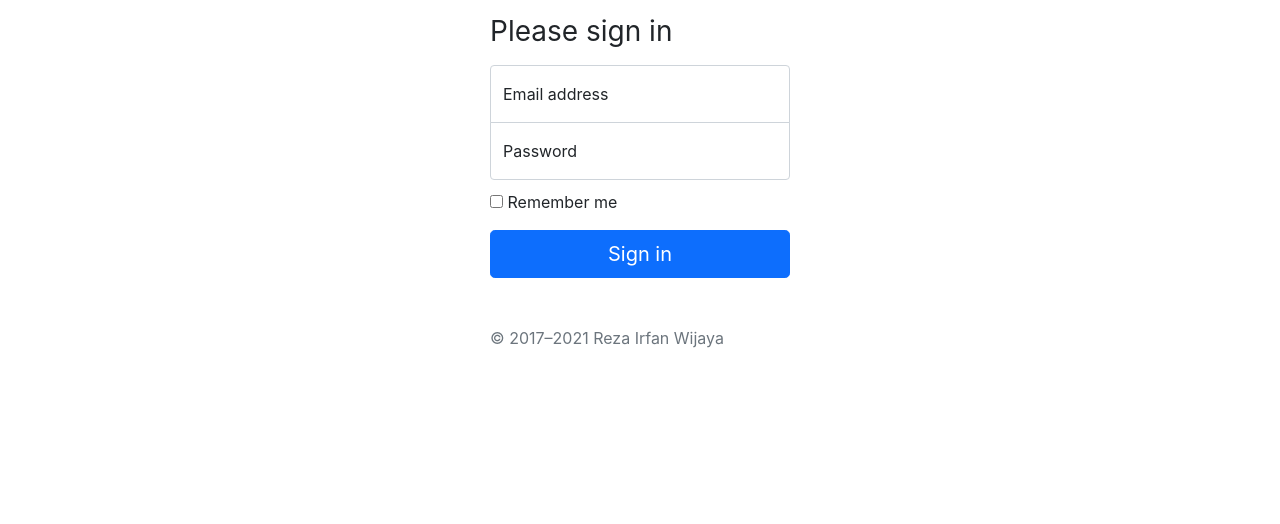
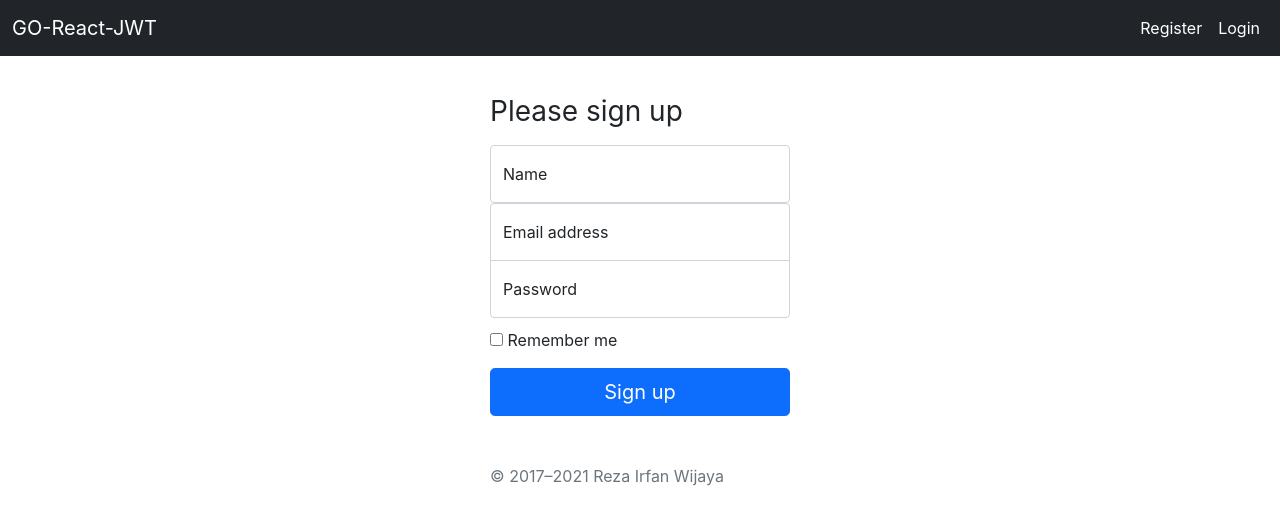
Before and after one commit to rezairfanwijaya/Auth-JWT-Golang-React-FRONTEND, a React (Create React App) app: page /register in a window 1280 px wide. Shown: the top 524 px of the page. Built offline with nearby package versions, Linux system fonts and the light colour scheme.

Commit message:
add link to page and form register

```diff
--- a/package.json
+++ b/package.json
@@ -8,6 +8,7 @@
     "@testing-library/user-event": "^13.5.0",
     "react": "^18.1.0",
     "react-dom": "^18.1.0",
+    "react-router-dom": "^6.3.0",
     "react-scripts": "5.0.1",
     "web-vitals": "^2.1.4"
   },
--- a/src/App.js
+++ b/src/App.js
@@ -1,10 +1,10 @@
-import logo from './logo.svg';
+
 import './App.css';
-import Main from './components/main/Main';
+import Index from './container/Index';
 
 function App() {
   return (
-    <Main/>
+    <Index/>
   );
 }
 
--- a/src/components/main/Main.jsx
+++ /dev/null
@@ -1,11 +0,0 @@
-import React from "react";
-import Login from "../login/Login";
-
-export default function Main ()  {
-    return (
-        <>
-            <Login />
-        </>
-
-    )
-}
--- /dev/null
+++ b/src/components/navbar/Navbar.jsx
@@ -0,0 +1,31 @@
+import React from "react";
+import { Link } from "react-router-dom";
+
+class Navbar extends React.Component {
+    render() {
+        return (
+            <nav className="navbar navbar-expand-md navbar-dark bg-dark mb-4">
+                <div className="container-fluid">
+                    <Link to="/" className="navbar-brand">
+                        GO-React-JWT
+                    </Link>
+                    <button className="navbar-toggler" type="button" data-bs-toggle="collapse" data-bs-target="#navbarCollapse" aria-controls="navbarCollapse" aria-expanded="false" aria-label="Toggle navigation">
+                        <span className="navbar-toggler-icon"></span>
+                    </button>
+                    <div className="collapse navbar-collapse" id="navbarCollapse">
+                        <ul className="navbar-nav ms-auto mb-2 mb-md-0">
+                            <li className="nav-item">
+                                <Link to= "/register"className="nav-link active" aria-current="page" >Register</Link>
+                            </li>
+                            <li className="nav-item">
+                                <Link to="/login" className="nav-link active" >Login</Link>
+                            </li>
+                        </ul>
+                    </div>
+                </div>
+            </nav>
+        )
+    }
+}
+
+export default Navbar;
--- /dev/null
+++ b/src/container/Index.jsx
@@ -0,0 +1,21 @@
+import React from "react";
+import { BrowserRouter, Route, Routes } from "react-router-dom";
+import Navbar from "../components/navbar/Navbar";
+import Home from "../pages/home/Home";
+import Login from "../pages/login/Login";
+import Register from "../pages/register/Register";
+
+export default function Index() {
+    return (
+        <>
+            <BrowserRouter>
+            <Navbar/>
+                <Routes>
+                    <Route path = "/" exact element={<Home/>}/>
+                    <Route path = "/login" exact element={<Login/>}/>
+                    <Route path = "/register" exact element={<Register/>}/>
+                </Routes>
+            </BrowserRouter>
+        </>
+    )
+}
--- /dev/null
+++ b/src/pages/home/Home.jsx
@@ -0,0 +1,13 @@
+import React from "react";
+
+class Home extends React.Component {
+    render () {
+        return (
+            <>
+            <h1 className="text-center">Hai</h1>
+            </>
+        )
+    }
+}
+
+export default Home;
--- /dev/null
+++ b/src/pages/register/Register.css
@@ -0,0 +1,40 @@
+.form-signin {
+    width: 100%;
+    max-width: 330px;
+    padding: 15px;
+    margin: auto;
+  }
+
+  .form-signin .checkbox {
+    font-weight: 400;
+  }
+
+  .form-signin .form-floating:focus-within {
+    z-index: 2;
+  }
+
+  .form-signin input[type="email"] {
+    margin-bottom: -1px;
+    border-bottom-right-radius: 0;
+    border-bottom-left-radius: 0;
+  }
+
+  .form-signin input[type="password"] {
+    margin-bottom: 10px;
+    border-top-left-radius: 0;
+    border-top-right-radius: 0;
+  }
+
+  .bd-placeholder-img {
+    font-size: 1.125rem;
+    text-anchor: middle;
+    -webkit-user-select: none;
+    -moz-user-select: none;
+    user-select: none;
+  }
+
+  @media (min-width: 768px) {
+    .bd-placeholder-img-lg {
+      font-size: 3.5rem;
+    }
+  }
--- /dev/null
+++ b/src/pages/register/Register.jsx
@@ -0,0 +1,41 @@
+import React from "react";
+
+
+class Register extends React.Component {
+    render () {
+        return (
+            <>
+                <main className="form-signin">
+                    <form>
+                        <h1 className="h3 mb-3 fw-normal">Please sign up</h1>
+
+                        <div className="form-floating">
+                            <input type="text" className="form-control" id="floatingInput" placeholder="name" />
+                                <label for="floatingInput">Name</label>
+                        </div>
+
+                        <div className="form-floating">
+                            <input type="email" className="form-control" id="floatingInput" placeholder="name@example.com" />
+                                <label for="floatingInput">Email address</label>
+                        </div>
+
+                        <div className="form-floating">
+                            <input type="password" className="form-control" id="floatingPassword" placeholder="Password" />
+                            <label for="floatingPassword">Password</label>
+                        </div>
+
+                        <div className="checkbox mb-3">
+                            <label>
+                                <input type="checkbox" value="remember-me" /> Remember me
+                            </label>
+                        </div>
+                        <button className="w-100 btn btn-lg btn-primary" type="submit">Sign up</button>
+                        <p className="mt-5 mb-3 text-muted">&copy; 2017–2021 Reza Irfan Wijaya</p>
+                    </form>
+                </main>
+            </>
+        )
+    }
+}
+
+export default Register;
```
Also changed, not shown: src/pages/login/Login.css (renamed from src/components/login/Login.css), src/pages/login/Login.jsx (renamed from src/components/login/Login.jsx), 1 other file (tests, documents, lock files or other folders).
